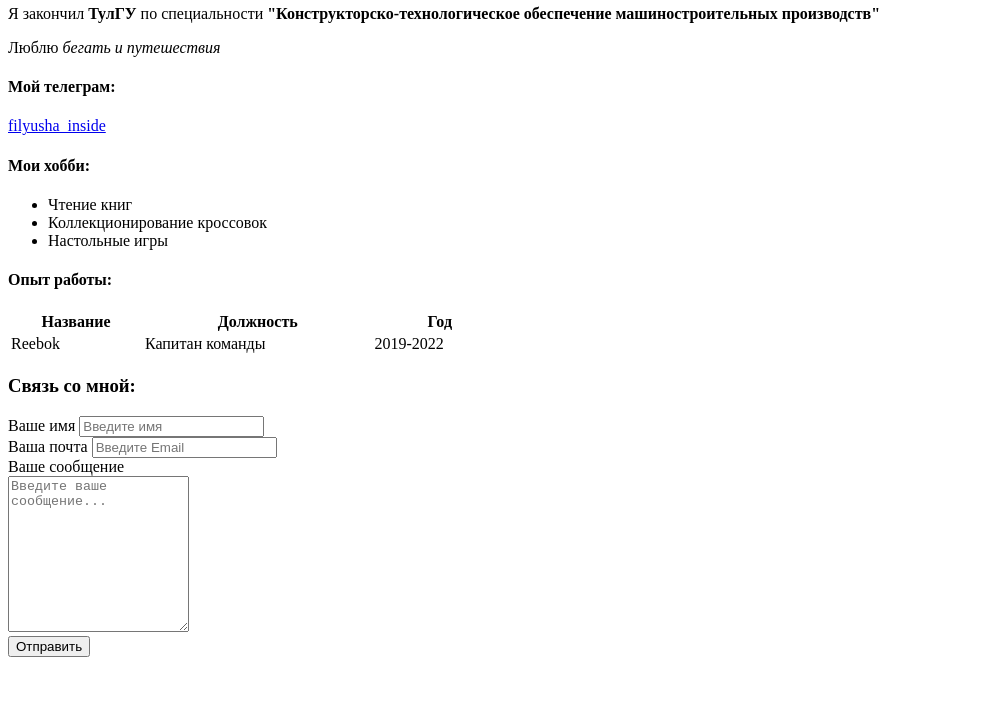
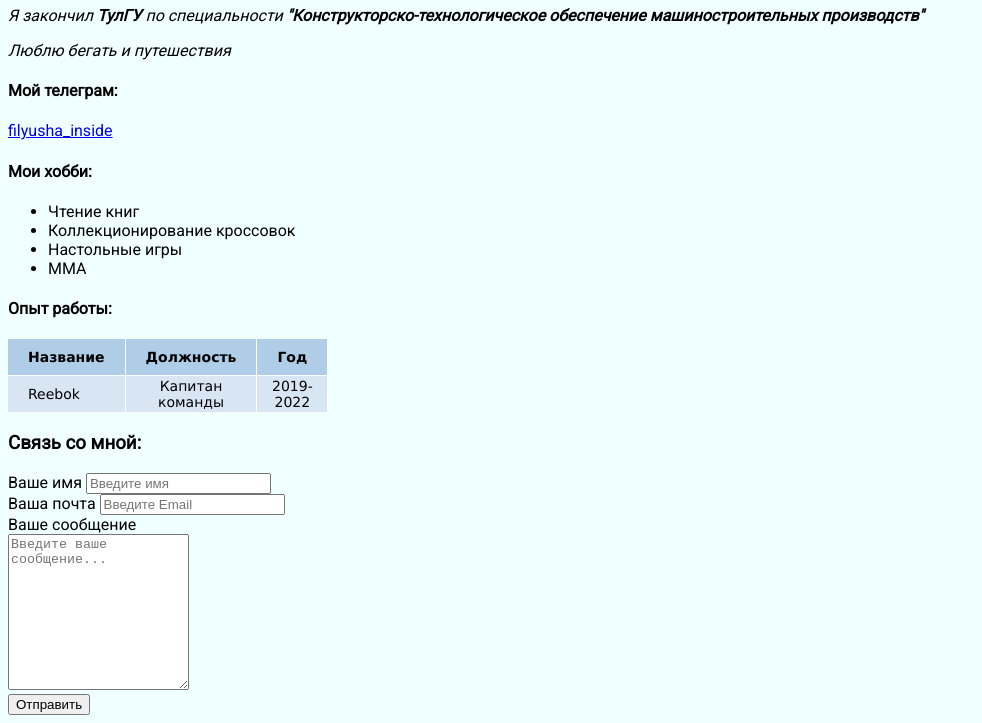
Before and after one commit to FilyushaInside/Resume1, a plain HTML site: page index.html in a window 1280 px wide. Shown: the part 387-1110 px from the top of the page, without its empty margins (0-982 px from the left). Before the commit the page ends 1052 px from the top, so only its background shows below. Drawn offline with Linux system fonts and the light colour scheme.

Commit message:
Add files via upload

```diff
--- a/index.html
+++ b/index.html
@@ -5,6 +5,7 @@
     <meta http-equiv="X-UA-Compatible" content="IE=edge">
     <meta name="viewport" content="width=device-width, initial-scale=1.0">
     <title>Img and links</title>
+    <link rel="stylesheet" href="style.css">
 </head>
 <body>
     <img src="Vanya.jpg" width="300" >
@@ -18,11 +19,13 @@
         <li>Чтение книг</li>
         <li>Коллекционирование кроссовок</li>
         <li>Настольные игры</li>
+        <li>ММА</li>
     </ul>
     <h4>
         Опыт работы:
     </h4>
-    <table width="500">
+
+    <table class="table" width="1">
         <thead>
             <tr>
                 <th>
--- /dev/null
+++ b/style.css
@@ -0,0 +1,34 @@
+@import url('https://fonts.googleapis.com/css2?family=Roboto&display=swap');
+body {
+    font-family: roboto, sans-serif;
+    font-size: 16px;
+    font-weight: 400;
+    background-color: azure;
+
+}
+p {
+    font-style: italic;
+    font-weight: strong;
+}
+.table {
+    font-family: "Lucida Sans Unicode", "Lucida Grande", Sans-Serif;
+    font-size: 14px;
+    border-collapse: collapse;
+    text-align: center;
+    }
+    .table th, td:first-child {
+    background: #AFCDE7;
+    color: black;
+    padding: 10px 20px;
+    }
+    .table th, td {
+    border-style: solid;
+    border-width: 0 1px 1px 0;
+    border-color: white;
+    }
+    .table td {
+    background: #D8E6F3;
+    }
+    .table th:first-child, td:first-child {
+    text-align: left;
+    }
```
